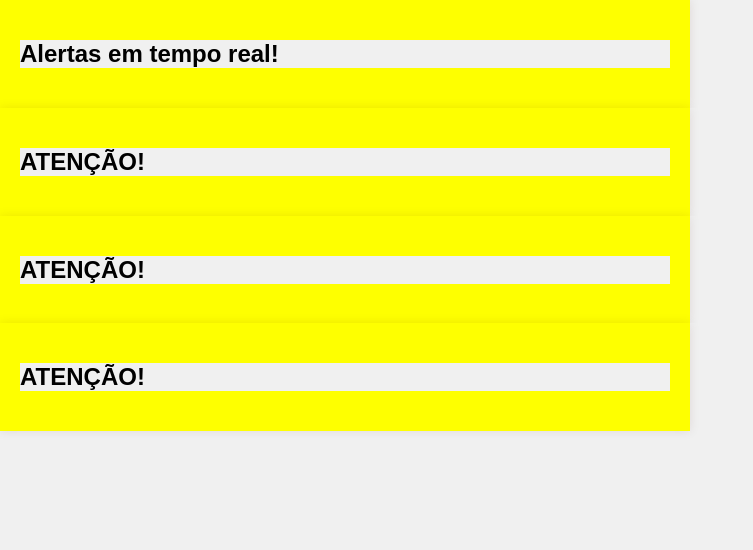
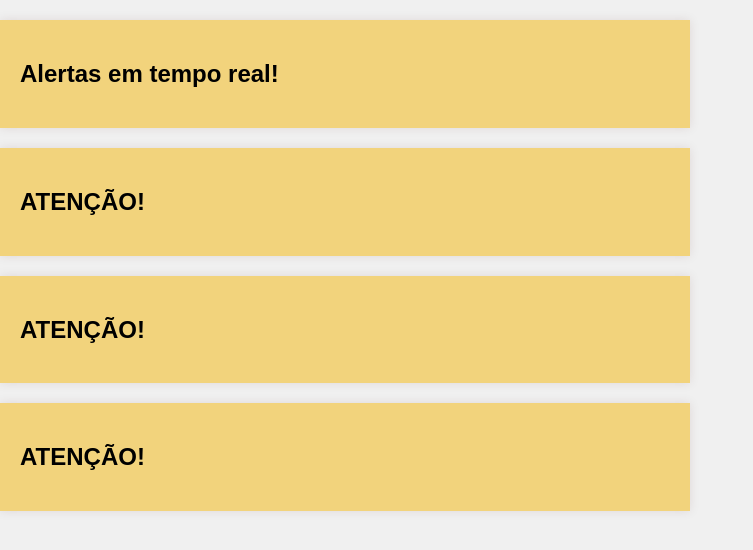
Before and after one commit to SA-SmartTrain/SA-SmartTrain, a PHP site: page /pages/alertas_e_notificacoes.html in a window 1280 px wide. Shown: the top 550 px of the page, without its empty margins (0-753 px from the left). Run offline with PHP 8.4, Linux system fonts and the light colour scheme.

Commit message:
att iasmin

```diff
--- a/style/alertas_e_notificacoes.css
+++ b/style/alertas_e_notificacoes.css
@@ -1,10 +1,22 @@
+.div{
+    padding: 100px;
+}
+
 .container{
     max-width: 650px;
     margin: 0;
-    background-color: #feff00;
+    background-color: rgb(242,211,124);
     padding: 20px;
     box-sizing: 6px;
     box-shadow: 0 0 10px rgba(82, 15, 15, 0.1);
+    display: flex;
+    margin-bottom: 20px;
+    margin-top: 20px;
+}
+
+h1{
+color: black;
+background-color: rgb(242,211,124);
 }
 
 #notificacao1{
```
